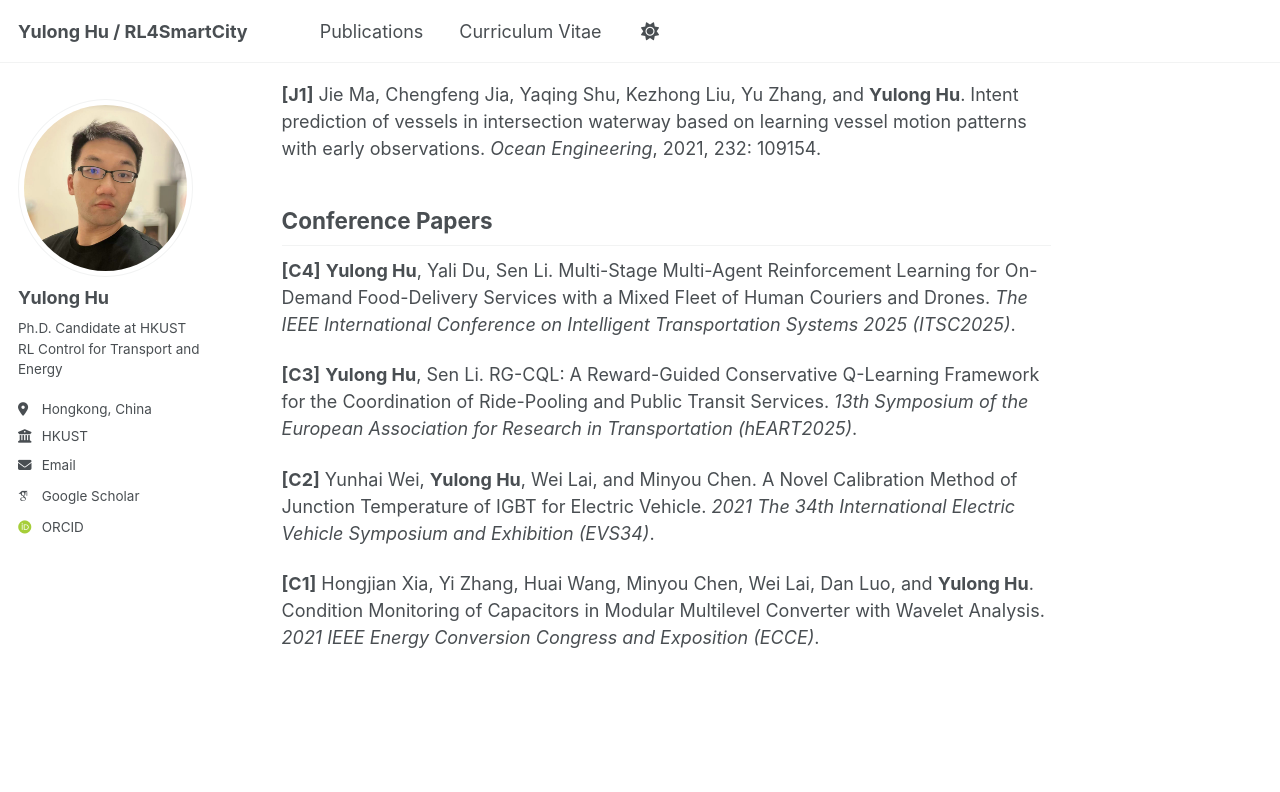
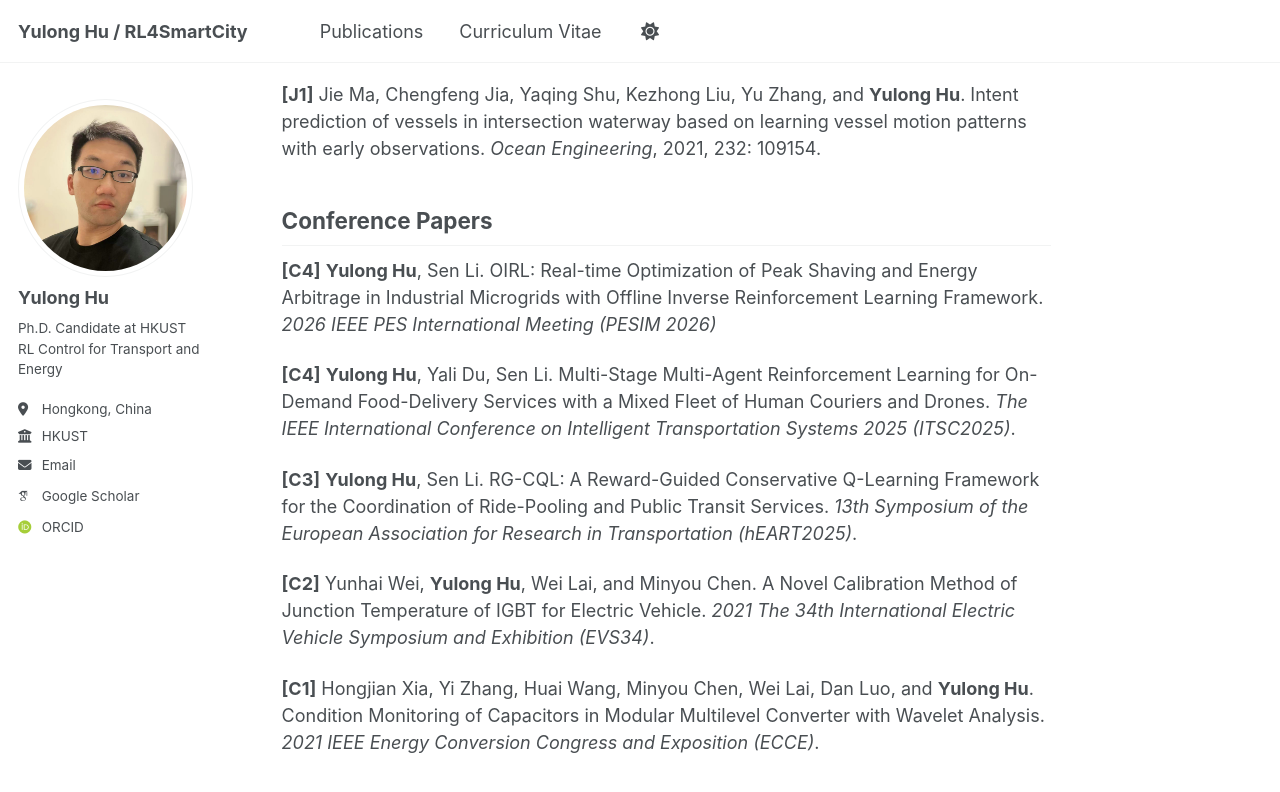
Before and after one commit to yulonghu2000/yulonghu2000.github.io, a Jekyll site: the page built from _pages/publications.md, in a window 1280 px wide and 900 px high, scrolled down 838 px. Shown: the top 792 px of the window. Built offline with Jekyll 4.4.1, drawn with Linux system fonts in a browser that asks for light colours; some web fonts are replaced.

Commit message:
Update publications.md

```diff
--- a/_pages/publications.md
+++ b/_pages/publications.md
@@ -18,6 +18,8 @@ author_profile: true
 **[J1]** Jie Ma, Chengfeng Jia, Yaqing Shu, Kezhong Liu, Yu Zhang, and **Yulong Hu**. Intent prediction of vessels in intersection waterway based on learning vessel motion patterns with early observations. *Ocean Engineering*, 2021, 232: 109154.
 
 ## Conference Papers
+**[C4]** **Yulong Hu**, Sen Li. OIRL: Real-time Optimization of Peak Shaving and Energy Arbitrage in Industrial Microgrids with Offline Inverse Reinforcement Learning Framework. *2026 IEEE PES International Meeting (PESIM 2026)*
+
 **[C4]** **Yulong Hu**, Yali Du, Sen Li. Multi-Stage Multi-Agent Reinforcement Learning for On-Demand Food-Delivery Services with a Mixed Fleet of Human Couriers and Drones. *The IEEE International Conference on Intelligent Transportation Systems 2025 (ITSC2025)*.
 
 **[C3]** **Yulong Hu**, Sen Li. RG-CQL: A Reward-Guided Conservative Q-Learning Framework for the Coordination of Ride-Pooling and Public Transit Services. *13th Symposium of the European Association for Research in Transportation (hEART2025)*.
```
